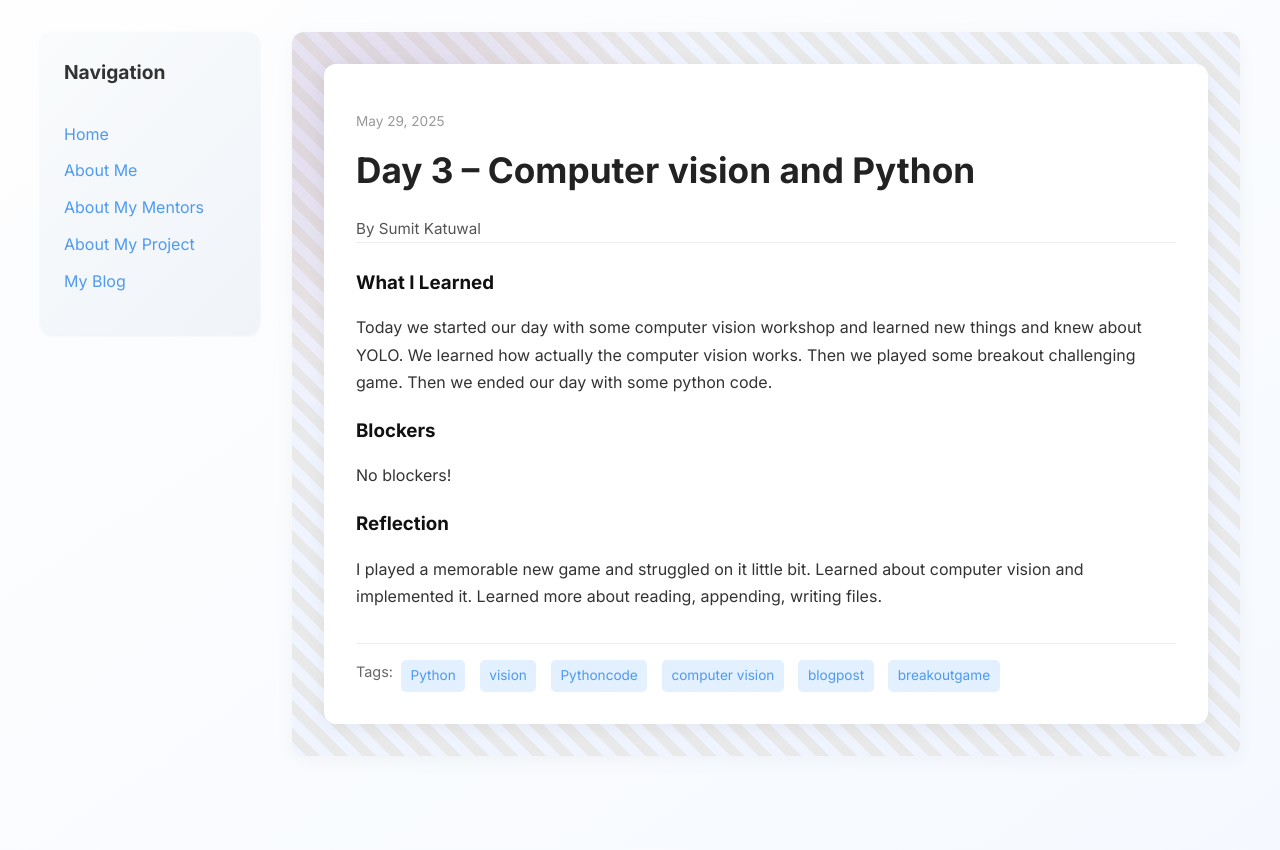
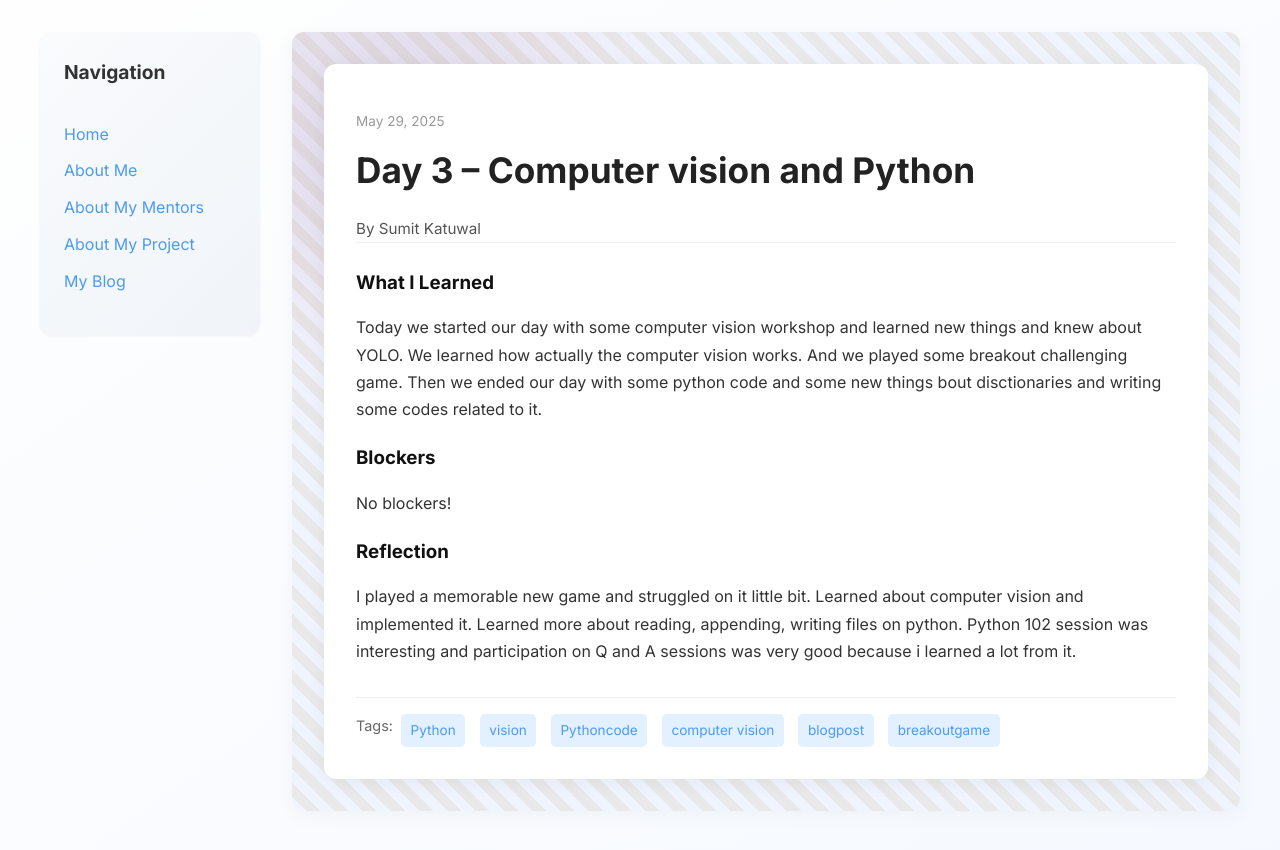
Before and after one commit to SumitKatuwal3382/SumitKatuwal3382.github.io, a Jekyll site: the page built from _posts/2025-05-29-day-3.md, in a window 1280 px wide. Shown: the top 850 px of the page. Built offline with Jekyll 4.4.1, drawn with Linux system fonts in a browser that asks for light colours.

Commit message:
Update 2025-05-29-day-3.md

```diff
--- a/_posts/2025-05-29-day-3.md
+++ b/_posts/2025-05-29-day-3.md
@@ -7,12 +7,12 @@ permalink: /day3.html
 tags: ["Python","vision", "Pythoncode","computer vision","blogpost","breakoutgame"]
 
 what_i_learned: |
-  Today we started our day with some computer vision workshop and learned new things and knew about YOLO. We learned how actually the computer vision works. Then we played some breakout challenging game. Then we ended our day with some python code.
+  Today we started our day with some computer vision workshop and learned new things and knew about YOLO. We learned how actually the computer vision works. And we played some breakout challenging game. Then we ended our day with some python code and some new things bout disctionaries and writing some codes related to it.
 
 
 blockers: |
  No blockers!
 
 reflection: |
-  I played a memorable new game and struggled on it little bit. Learned about computer vision and implemented it. Learned more about reading, appending, writing files.
+  I played a memorable new game and struggled on it little bit. Learned about computer vision and implemented it. Learned more about reading, appending, writing files on python. Python 102 session was interesting and participation on Q and A sessions was very good because i learned a lot from it.
 ---
```
